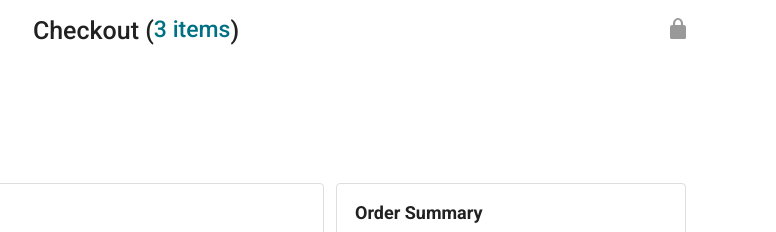
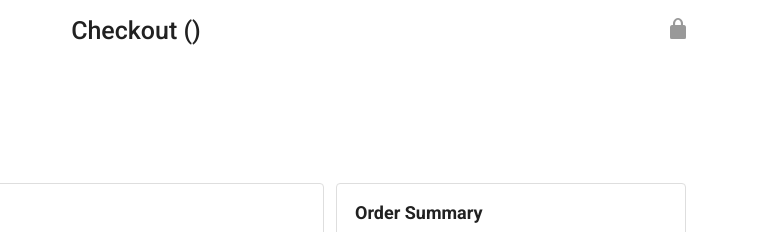
Before and after one commit to RafaelCaetanoPcal/AmazonJs, a plain HTML site: page checkout.html in a window 1280 px wide. Shown: the top 232 px of the page, 504-1280 px from the left. Drawn offline with Linux system fonts and the light colour scheme.

Commit message:
Save changes -- final of lesson 14

```diff
--- a/checkout.html
+++ b/checkout.html
@@ -29,8 +29,8 @@
         </div>
 
         <div class="checkout-header-middle-section">
-          Checkout (<a class="return-to-home-link"
-            href="amazon.html">3 items</a>)
+          Checkout (<a class="return-to-home-link js-return-to-home-link-quantity"
+            href="amazon.html"></a>)
         </div>
 
         <div class="checkout-header-right-section">
```
Also changed, not shown: scripts/amazon.js (+11 -0 lines).
